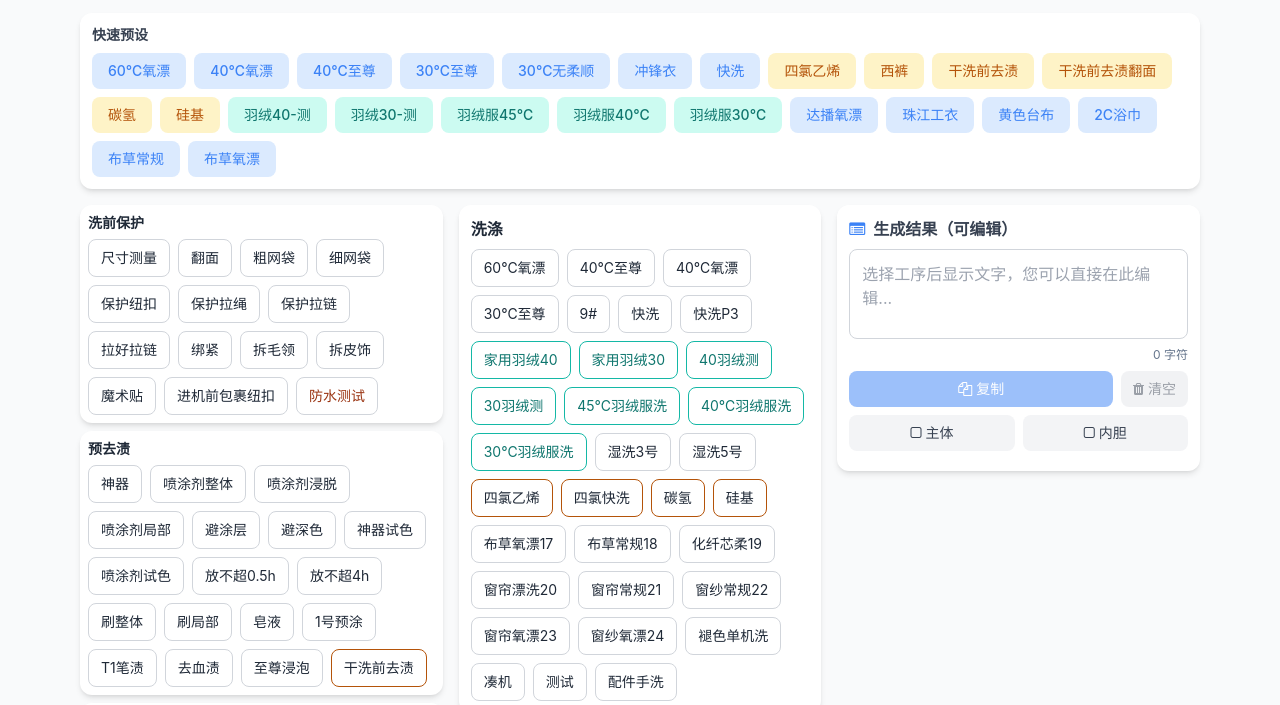
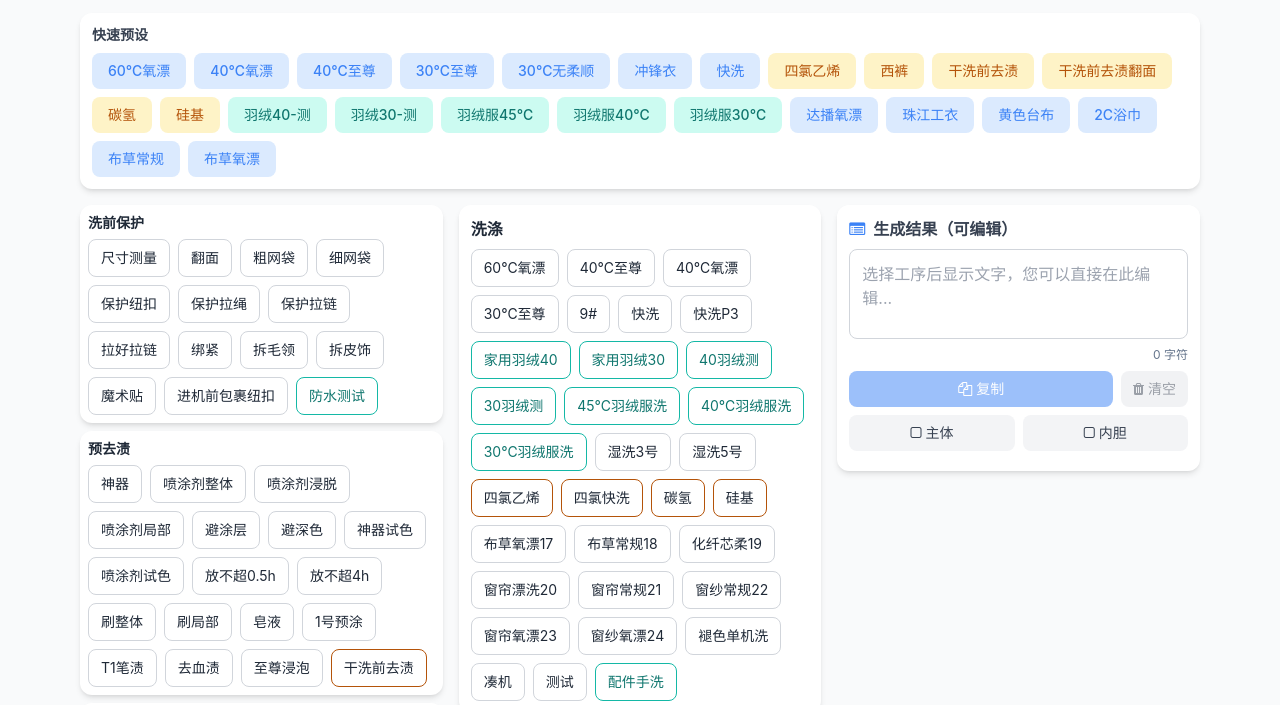
Before and after one commit to suliaoSRC/suliaoSRC.github.io, a plain HTML site: page index.html in a window 1280 px wide. Shown: the part 99-804 px from the top of the page. Drawn offline with nearby package versions, Linux system fonts and the light colour scheme.

Commit message:
Update index.html

```diff
--- a/index.html
+++ b/index.html
@@ -217,7 +217,7 @@
                     { value: "拆皮饰", fullName: "拆卸皮饰" },
                     { value: "魔术贴", fullName: "贴好魔术贴" },
                     { value: "进机前包裹纽扣", fullName: "进机前包裹纽扣" },
-                    { value: "防水测试", fullName: "防水性能测试", isStain: true }
+                    { value: "防水测试", fullName: "防水性能测试",specialStyle: "teal-border"}
                 ]
             },
             {
@@ -287,7 +287,7 @@
                     { value: "褪色单机洗", fullName: "褪色注意单独洗" },
                     { value: "凑机", fullName: "【凑机】" },
                     { value: "测试", fullName: "工艺测试" },
-                    { value: "配件手洗", fullName: "配件手洗" }
+                    { value: "配件手洗", fullName: "配件手洗",specialStyle: "teal-border" }
                 ]
             },
             {
@@ -301,6 +301,7 @@
             {
                 category: "干燥",
                 items: [
+                    { value: "翻", fullName: "翻面" },
                     { value: "烘房悬挂", fullName: "烘房悬挂" },
                     { value: "烘房平铺", fullName: "烘房平铺" },
                     { value: "室温悬挂", fullName: "室温悬挂" },
@@ -310,8 +311,8 @@
                     { value: "烘干机1#", fullName: "烘干机1号程序" },
                     { value: "烘干机3#", fullName: "烘干机3号程序" },
                     { value: "烘干机5#", fullName: "烘干机5号程序" },
-                    { value: "羽绒1→挂→6", fullName: "烘干机1号程序，烘房悬挂，烘干机6号程序反烘，如有皱褶蒸烫" },
-                    { value: "羽绒3→挂→1", fullName: "烘干机3号程序，烘房悬挂，烘干机1号程序反烘，如有皱褶蒸烫" }
+                    { value: "羽绒1→挂→6", fullName: "烘干机1号程序→烘房悬挂→烘干机6号程序反烘，如有皱褶蒸烫" },
+                    { value: "羽绒3→挂→1", fullName: "烘干机3号程序→烘房悬挂→烘干机1号程序反烘，如有皱褶蒸烫" }
                 ]
             },
             {
@@ -354,8 +355,8 @@
             "tanqing": ["水溶性污渍", "翻面", "细网袋", "碳氢"],
             "guiji": ["细网袋", "硅基"],
             "dabo60": ["60℃氧漂", "烘干机1#"],
-            "yu40": ["保护拉绳", "保护拉链", "40羽绒测", "羽绒3→挂→1"],
-            "yu30": ["保护拉绳", "保护拉链", "30羽绒测", "羽绒1→挂→6"],
+            "yu40": ["保护拉绳", "保护拉链", "40羽绒测","翻","羽绒3→挂→1"],
+            "yu30": ["保护拉绳", "保护拉链", "30羽绒测","翻","羽绒1→挂→6"],
             "down45": ["保护拉绳", "保护拉链", "1号预涂", "45℃羽绒服洗", "羽绒3→挂→1"],
             "down40": ["保护拉绳", "保护拉链", "1号预涂", "40℃羽绒服洗", "羽绒3→挂→1"],
             "down30": ["保护拉绳", "保护拉链", "1号预涂", "30℃羽绒服洗", "羽绒1→挂→6"],
```
